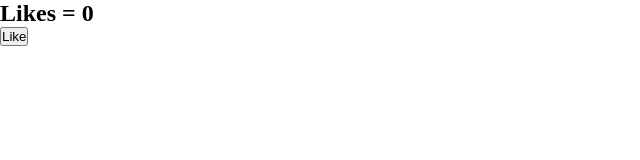
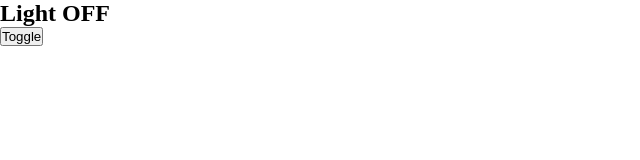
Before and after one commit to VijaylaxmiKaragaon/ReactJS, a React (Vite) app in the folder DCL/: page / in a window 1280 px wide. Shown: the top 160 px of the page, without its empty margins (0-640 px from the left). Built offline with nearby package versions, Linux system fonts and the light colour scheme.

Commit message:
Initial commit

```diff
--- a/DCL/src/App.jsx
+++ b/DCL/src/App.jsx
@@ -17,6 +17,7 @@ import InputField from "./components/InputField";
 import StudentDetails from "./components/StudentDetails";
 import LoginLogout from "./components/LoginLogout";
 import LikeButton from "./components/LikeButton";
+import LightToggle from "./components/LightToggle";
 
 function App() {
   return (
@@ -37,7 +38,8 @@ function App() {
       {/* <InputField/> */}
       {/* <StudentDetails/> */}
       {/* <LoginLogout/> */}
-      <LikeButton/>
+      {/* <LikeButton/> */}
+      <LightToggle/>
     </>
   );
 }
--- /dev/null
+++ b/DCL/src/components/LightToggle.jsx
@@ -0,0 +1,32 @@
+import React, { Component } from "react";
+
+class LightToggle extends Component {
+
+  state = {
+    light: false
+  };
+
+  toggleLight = () => {
+    this.setState({
+      light: !this.state.light
+    });
+  };
+
+  render() {
+    return (
+      <div>
+
+        <h2>
+          Light {this.state.light ? "ON" : "OFF"}
+        </h2>
+
+        <button onClick={this.toggleLight}>
+          Toggle
+        </button>
+
+      </div>
+    );
+  }
+}
+
+export default LightToggle;
```
